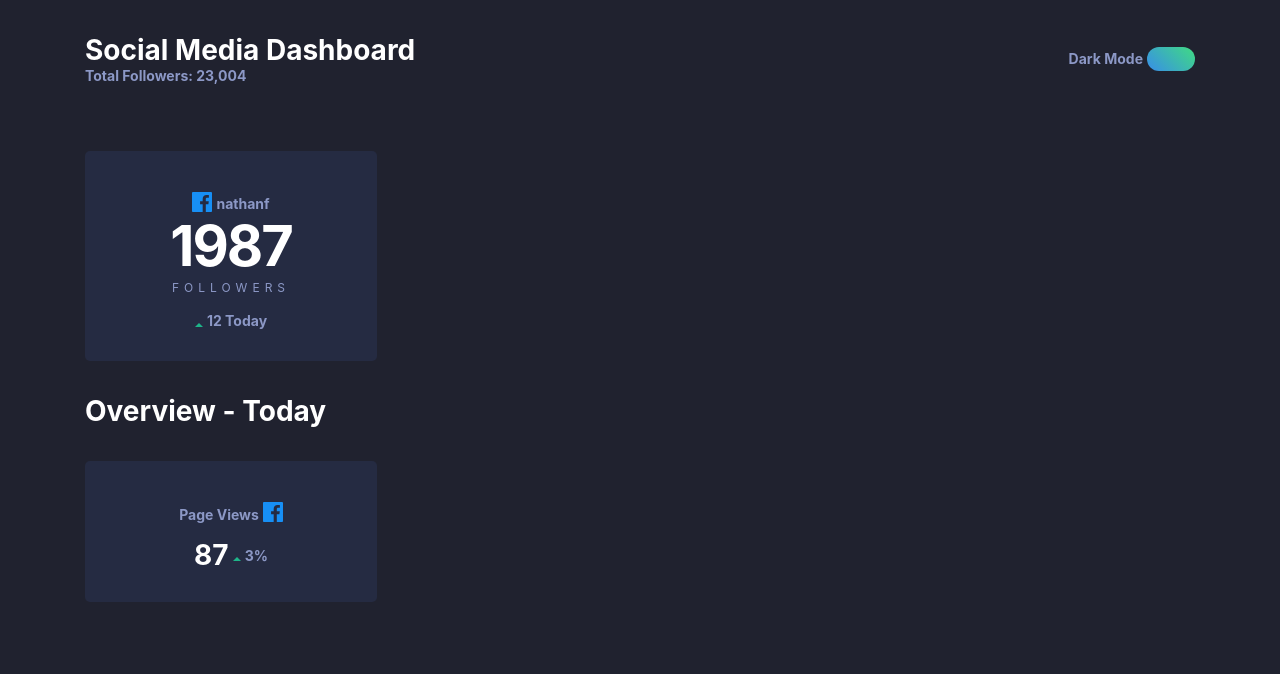
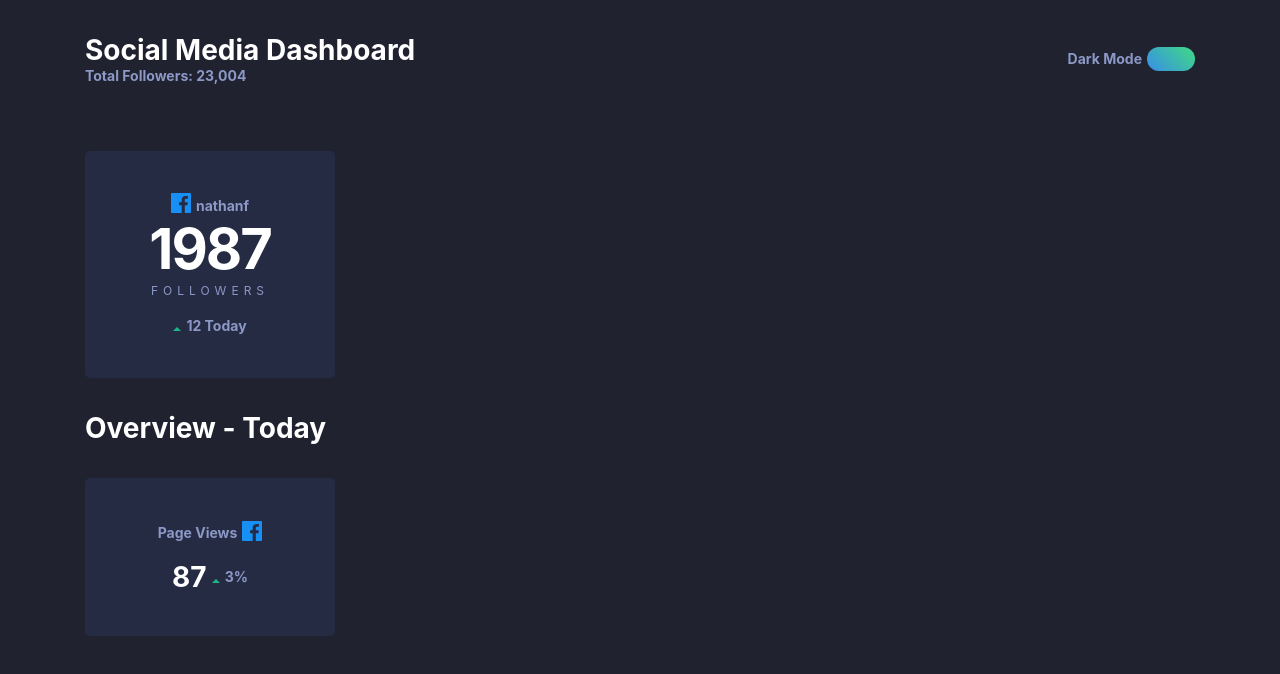
Before and after one commit to LovelyFox-code/social-media-dashboard, a React (Create React App) app: page / in a window 1280 px wide. Shown: the top 674 px of the page. Built offline with nearby package versions, Linux system fonts and the light colour scheme.

Commit message:
correct card

```diff
--- a/src/components/Card/Card.module.css
+++ b/src/components/Card/Card.module.css
@@ -1,8 +1,8 @@
 .card {
-    width: 200px;
+    width: 250px;
     background: #252B42;
     border-radius: 5px;
-    padding: 35px 46px 24px 46px;
+    padding: 35px 0;
     display: flex;
     flex-direction: column;
     align-items: center;
--- a/src/components/Grid/Grid.jsx
+++ b/src/components/Grid/Grid.jsx
@@ -9,7 +9,7 @@
 export const Row = styled.div`
 display: flex;
 flex-wrap: wrap;
-gap: 4px;
+gap: 5px;
 align-items: center;
 margin: 3% 0;
 `;
```
